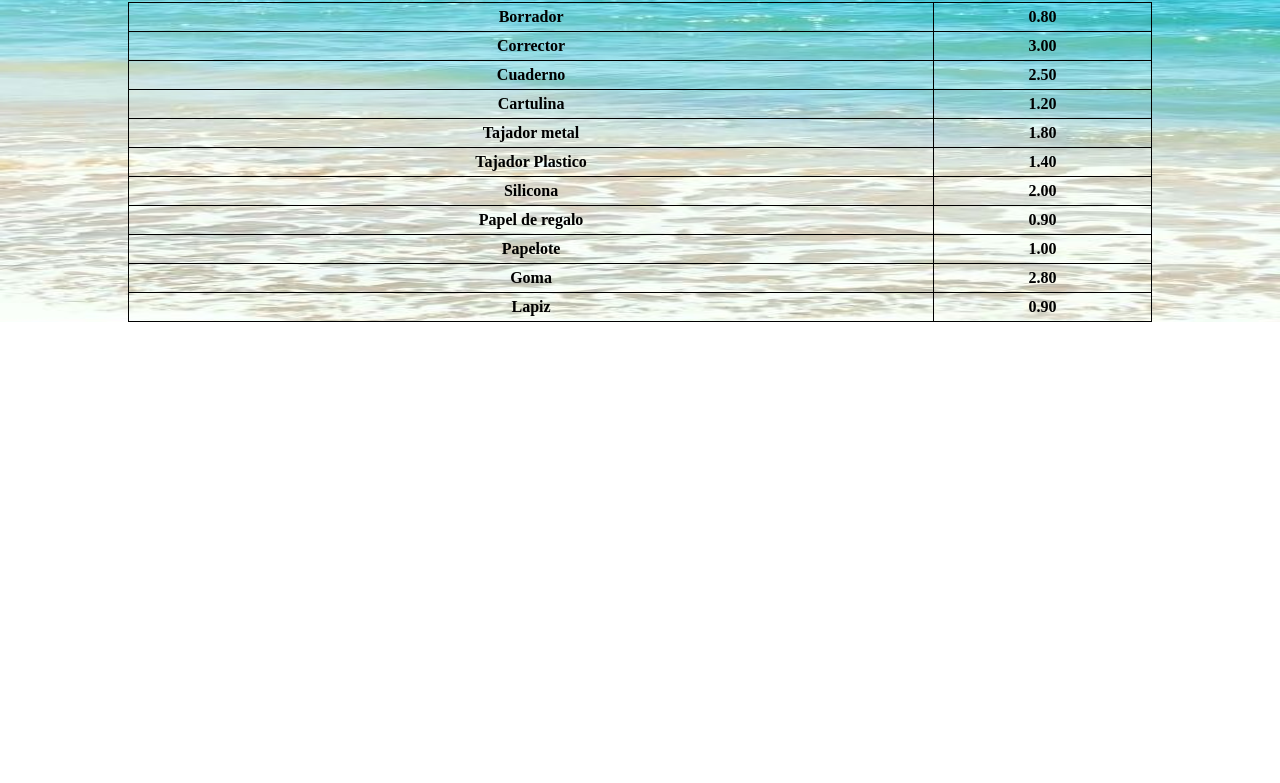
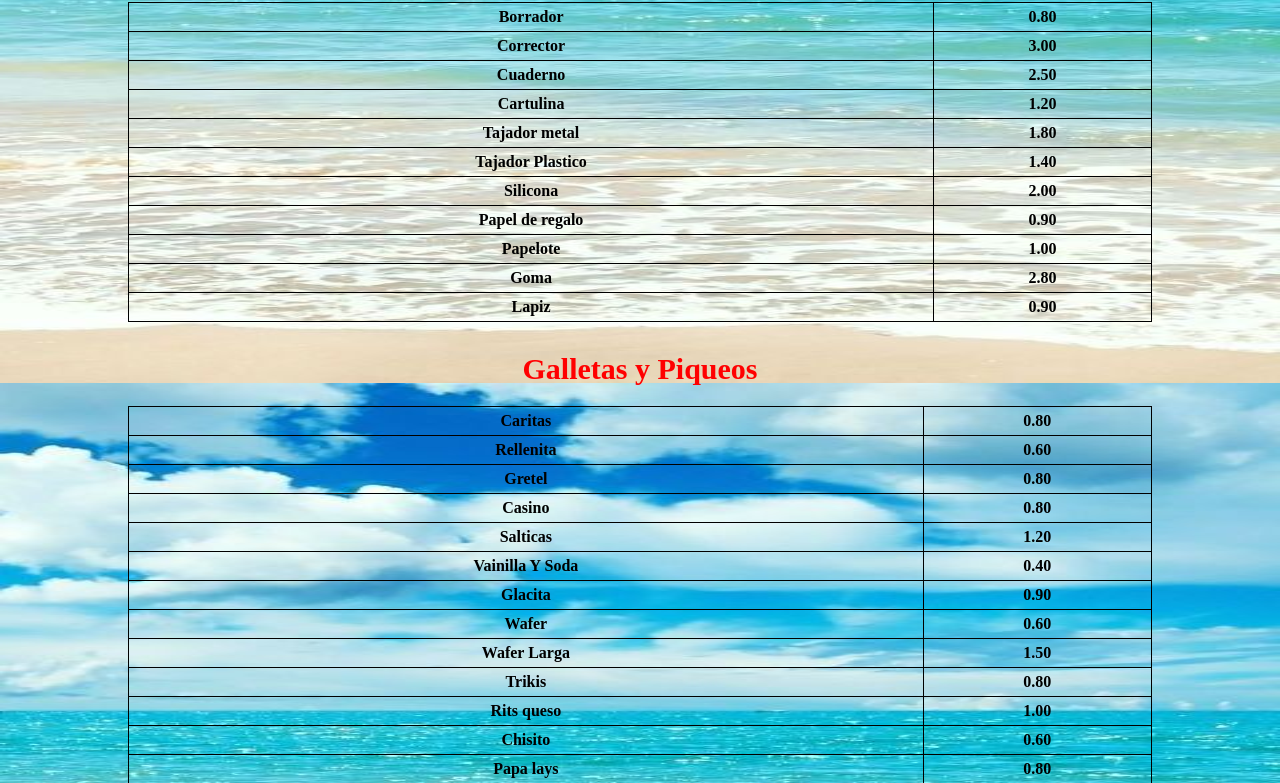
Before and after one commit to luisf2121/precios, a plain HTML site: page index.html in a window 1280 px wide. Shown: the part 2017-2800 px from the top of the page. Before the commit the page ends 2339 px from the top, so only its background shows below. Drawn offline with Linux system fonts and the light colour scheme.

Commit message:
agregando productos

```diff
--- a/estilos.css
+++ b/estilos.css
@@ -9,6 +9,7 @@ body{
         background-repeat: no-repeat;
         background-attachment: fixed;
         background-size: 100%;
+        padding-bottom: 50px;
 }
 h1,h2{
     text-align: center;
--- a/index.html
+++ b/index.html
@@ -1,5 +1,6 @@
 <!DOCTYPE html>
 <html lang="es-ES">
+
 <head>
     <meta charset="UTF-8">
     <meta http-equiv="X-UA-Compatible" content="IE=edge">
@@ -7,7 +8,12 @@
     <title>Precios</title>
     <link rel="stylesheet" href="./estilos.css">
 </head>
+
 <body>
+    <header>
+
+    </header>
+    <main>
 
         <section>
             <h1>Tiendita - PRECIOS</h1>
@@ -28,14 +34,6 @@
                 <tr>
                     <td>Atun A-1</td>
                     <td>2.50</td>
-            </tr>
-            <tr>
-                <td>Apiral unidad</td>
-                <td>0.70</td>
-            </tr>
-            <tr>
-                <td>Aspiral Caja</td>
-                <td>3.00</td>
                 </tr>
                 <tr>
                     <td>Avena</td>
@@ -98,12 +96,20 @@
                     <td>1.00</td>
                 </tr>
                 <tr>
+                    <td>Epiral unidad</td>
+                    <td>0.70</td>
+                </tr>
+                <tr>
+                    <td>Espiral Caja</td>
+                    <td>3.00</td>
+                </tr>
+                <tr>
                     <td>Fosforo</td>
                     <td>0.40</td>
                 </tr>
                 <tr>
                     <td>Gelatina</td>
-                <td>3.80</td>
+                    <td>3.50</td>
                 </tr>
                 <tr>
                     <td>Gaseosa Gr</td>
@@ -215,7 +221,7 @@
                 </tr>
                 <tr>
                     <td>Protex</td>
-                <td>3.50</td>
+                    <td>4.00</td>
                 </tr>
                 <tr>
                     <td>Sillao</td>
@@ -235,7 +241,7 @@
                 </tr>
                 <tr>
                     <td>Tallarin</td>
-                <td>3.00</td>
+                    <td>3.30</td>
                 </tr>
                 <tr>
                     <td>Tallarin C Angel</td>
@@ -322,6 +328,79 @@
                     <td>0.90</td>
                 </tr>
             </table>
+
+            <h2>Galletas y Piqueos</h2>
+            <table>
+                <tr>
+                    <td>Caritas</td>
+                    <td>0.80</td>
+                </tr>
+                <tr>
+                    <td>Rellenita</td>
+                    <td>0.60</td>
+                </tr>
+                <tr>
+                    <td>Gretel</td>
+                    <td>0.80</td>
+                </tr>
+                <tr>
+                    <td>Casino</td>
+                    <td>0.80</td>
+                </tr>
+                <tr>
+                    <td>Salticas</td>
+                    <td>1.20</td>
+                </tr>
+                <tr>
+                    <td>Vainilla Y Soda</td>
+                    <td>0.40</td>
+                </tr>
+                <tr>
+                    <td>Glacita</td>
+                    <td>0.90</td>
+                </tr>
+                <tr>
+                    <td>Wafer</td>
+                    <td>0.60</td>
+                </tr>
+                <tr>
+                    <td>Wafer Larga</td>
+                    <td>1.50</td>
+                </tr>
+                <tr>
+                    <td>Trikis</td>
+                    <td>0.80</td>
+                </tr>
+                <tr>
+                    <td>Rits queso</td>
+                    <td>1.00</td>
+                </tr>
+                <tr>
+                    <td>Chisito</td>
+                    <td>0.60</td>
+                </tr>
+                <tr>
+                    <td>Papa lays</td>
+                    <td>0.80</td>
+                </tr>
+                <tr>
+                    <td>Papa hilo</td>
+                    <td>0.60</td>
+                </tr>
+                <tr>
+                    <td>Chifle</td>
+                    <td>0.50</td>
+                </tr>
+                <tr>
+                    <td>Papa Picante</td>
+                    <td>0.80</td>
+                </tr>
+                <tr>
+                    <td>Quate</td>
+                    <td>0.60</td>
+                </tr>
         </section>
+    </main>
 </body>
+
 </html>
```
Lines whose indentation alone changed are shown as unchanged.
